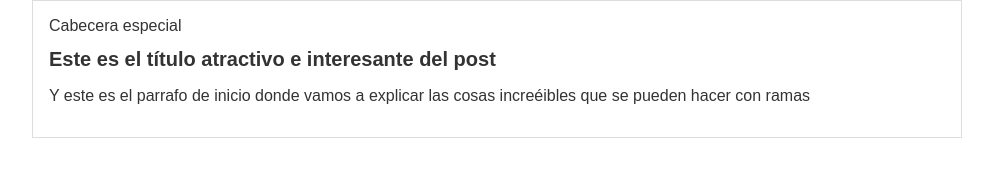
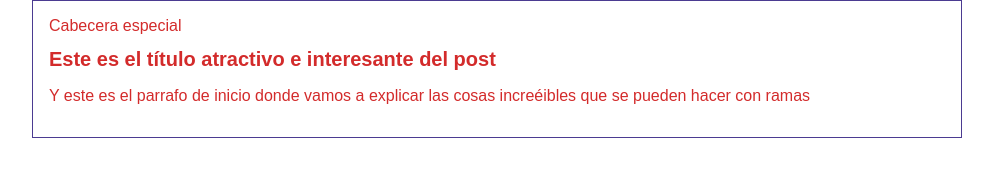
Before and after one commit to kevinhuiza/StudyPlatzi, a plain HTML site: page blogpost.html in a window 1280 px wide. Shown: the whole page, without its empty margins (143-1136 px from the left). Drawn offline with Linux system fonts and the light colour scheme.

Commit message:
Cabecera terminada

```diff
--- a/css/estilos.css
+++ b/css/estilos.css
@@ -1,6 +1,6 @@
 body
 {
-    color: #333;
+    color: rgb(211, 43, 43);
     text-align: center;
     font-family: "Arial";
     font-size: 16px;
@@ -12,7 +12,7 @@ body
     width: 70%;
     padding: 1em;
     text-align: left;
-    border: 1px solid #DDD;
+    border: 1px solid rgb(75, 59, 145);
     margin: 0 auto;
 }
 
```
